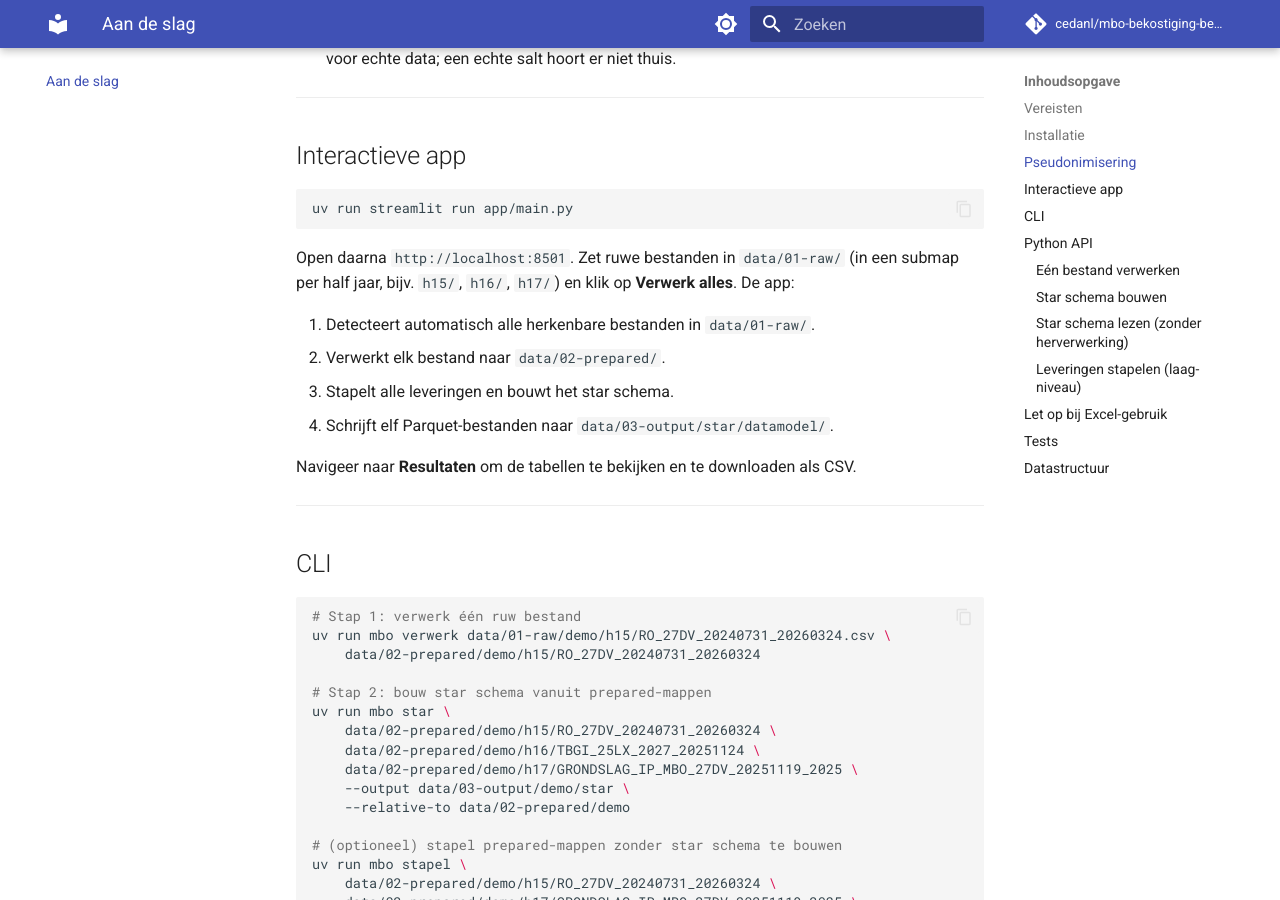
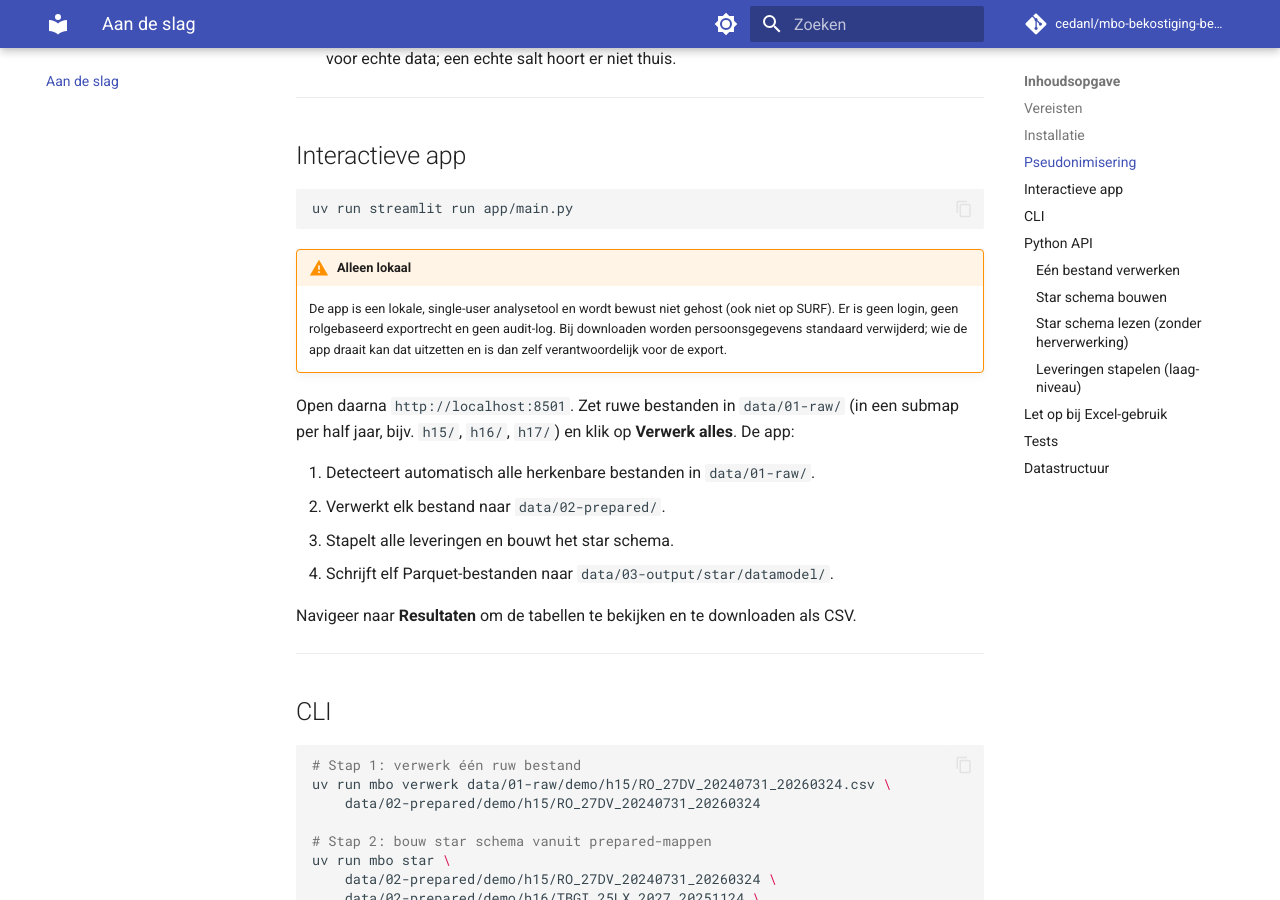
Before and after one commit to cedanl/mbo-bekostiging-bestanden, an MkDocs documentation site: the page built from docs/aan-de-slag.md, in a window 1280 px wide and 900 px high, scrolled down 986 px. Built offline with MkDocs 1.6.1 and Material for MkDocs 9.7.7, drawn with Linux system fonts in a browser that asks for light colours; comment, search, counter and statistics services are not loaded.

Commit message:
docs(#82): app is uitsluitend voor lokaal/demo-gebruik (#107)
Besluit: de Streamlit-app wordt nooit gehost (ook niet op SURF, geen SRAM).
Daarom geen autorisatie, exportrechten of audit-logging; privacy-by-default
bij download blijft. Vastgelegd in README, aan-de-slag, CLAUDE.md en bij de
exportkeuze in resultaten.py.

Closes #82


Entire-Checkpoint: 01M39YB5XP0NFNV2NR161D8818

Co-authored-by: Tomer Iwan <t.iwan@mail.com>
Co-authored-by: Claude Opus 5.5 <noreply@anthropic.com>

````diff
--- a/docs/aan-de-slag.md
+++ b/docs/aan-de-slag.md
@@ -46,6 +46,12 @@ Zonder geldige salt faalt de pipeline (fail-closed).
 ```bash
 uv run streamlit run app/main.py
 ```
+
+!!! warning "Alleen lokaal"
+    De app is een lokale, single-user analysetool en wordt bewust niet gehost
+    (ook niet op SURF). Er is geen login, geen rolgebaseerd exportrecht en geen
+    audit-log. Bij downloaden worden persoonsgegevens standaard verwijderd; wie
+    de app draait kan dat uitzetten en is dan zelf verantwoordelijk voor de export.
 
 Open daarna `http://localhost:8501`. Zet ruwe bestanden in `data/01-raw/` (in een submap
 per half jaar, bijv. `h15/`, `h16/`, `h17/`) en klik op **Verwerk alles**. De app:
````
Also changed, not shown: CLAUDE.md (+1 -0 lines), README.md (+5 -0 lines), 1 other file.
